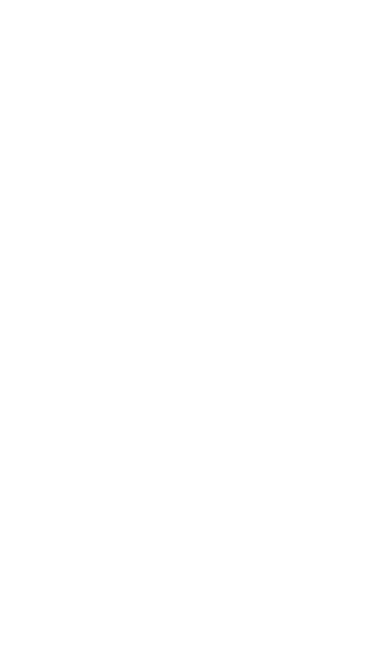
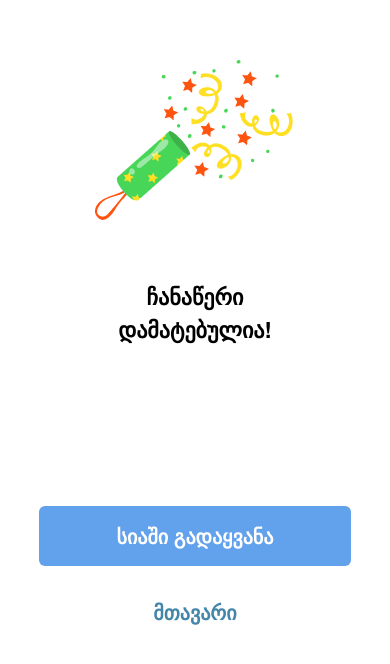
Before and after one commit to berukashvili/redberry-app, a React (Create React App) app: page /success in a window 390 px wide. Before the commit this address had no page. Shown: the part 134-798 px from the top of the page. Built offline with nearby package versions, Linux system fonts and the light colour scheme; a web font is replaced by a local one.

Commit message:
layout: add mobile success page

```diff
--- a/src/RoutePaths.jsx
+++ b/src/RoutePaths.jsx
@@ -2,6 +2,7 @@
 import Landing from 'pages/Landing';
 import EmployeeInfo from 'pages/EmployeeInfo';
 import LaptopInfo from 'pages/LaptopInfo';
+import Success from 'pages/Success';
 
 const RoutePaths = () => {
   return (
@@ -10,6 +11,7 @@
       <Route path="/landing" element={<Landing />} />
       <Route path="/employee-info" element={<EmployeeInfo />} />
       <Route path="/laptop-info" element={<LaptopInfo />} />
+      <Route path="/success" element={<Success />} />
     </Routes>
   );
 };
--- a/src/pages/Landing.jsx
+++ b/src/pages/Landing.jsx
@@ -8,14 +8,14 @@
         <Image
           objectFit="cover"
           src="./images/mobile/mobile-logo.png"
-          alt="Mobile Header Logo"
+          alt="mobile header logo"
         />
       </Box>
       <Box boxSize="268px" mb="132px">
         <Image
           objectFit="cover"
           src="./images/mobile/mobile-hero.png"
-          alt="Mobile Hero Image"
+          alt="mobile hero image"
         />
       </Box>
       <Flex direction="column">
--- a/src/pages/LaptopInfo.jsx
+++ b/src/pages/LaptopInfo.jsx
@@ -47,7 +47,7 @@
             <Image
               objectFit="cover"
               src="./images/mobile/mobile-rectangle.png"
-              alt="Mobile Hero Image"
+              alt="mobile image upload rectangle"
             />
           </Box>
           <Box position="absolute" top="52px">
@@ -56,7 +56,7 @@
                 <Image
                   objectFit="cover"
                   src="./images/mobile/mobile-image-icon.png"
-                  alt="Mobile Hero Image"
+                  alt="mobile upload icon"
                 />
               </Box>
               <Text
--- /dev/null
+++ b/src/pages/Success.jsx
@@ -0,0 +1,50 @@
+import React from 'react';
+import { Box, Flex, Image, Button, Text } from '@chakra-ui/react';
+
+const Success = () => {
+  return (
+    <Flex
+      height="100vh"
+      direction="column"
+      justify="center"
+      align="center"
+      mt="60px"
+    >
+      <Box>
+        <Image
+          objectFit="cover"
+          src="./images/mobile/mobile-success.png"
+          alt="mobile succes hero image"
+        />
+      </Box>
+      <Text fontSize="22px" fontWeight="bold" width="50%" textAlign="center">
+        ჩანაწერი დამატებულია!
+      </Text>
+      <Flex direction="column">
+        <Button
+          bg="secondary"
+          px="78px"
+          py="30px"
+          fontSize="20px"
+          mt="160px"
+          mb="16px"
+          color="white"
+        >
+          სიაში გადაყვანა
+        </Button>
+        <Button
+          bg="none"
+          px="78px"
+          py="30px"
+          fontSize="20px"
+          mb="32px"
+          color="secondary-blue"
+        >
+          მთავარი
+        </Button>
+      </Flex>
+    </Flex>
+  );
+};
+
+export default Success;
```
Also changed, not shown: public/images/mobile/mobile-success.png (added).
